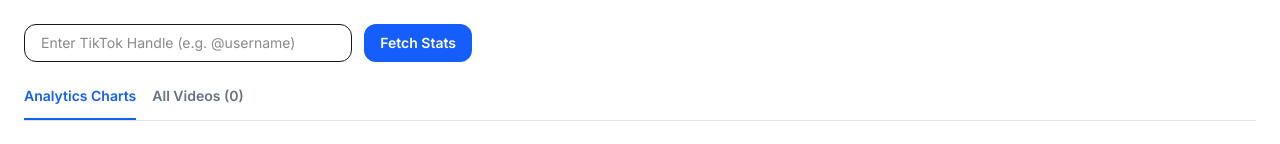
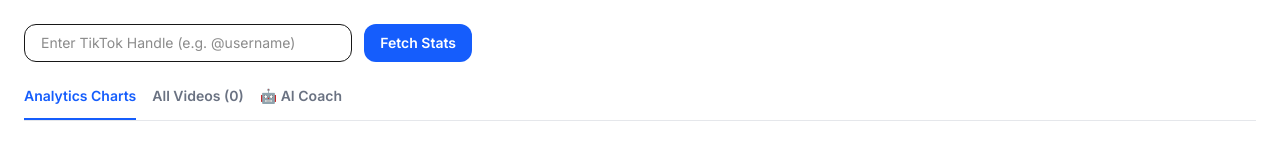
Before and after one commit to Danielmeku/tiktok-ai-coach, a Next.js app: page /dashboard in a window 1280 px wide. Shown: the top 144 px of the page. Built offline with nearby package versions, Linux system fonts and the light colour scheme.

Commit message:
Update page.tsx

```diff
--- a/app/dashboard/page.tsx
+++ b/app/dashboard/page.tsx
@@ -2,9 +2,10 @@
 
 import { useState } from "react";
 import AnalyticsView from "@/components/AnalyticsView";
+import TikTokCoachChat from "@/components/TikTokCoachChat";
 
 export default function DashboardPage() {
-  const [activeTab, setActiveTab] = useState<"videos" | "analytics">("analytics");
+  const [activeTab, setActiveTab] = useState<"videos" | "analytics" | "coach">("analytics");
   const [videos, setVideos] = useState<any[]>([]);
   const [handle, setHandle] = useState("");
   const [loading, setLoading] = useState(false);
@@ -82,12 +83,22 @@
         >
           All Videos ({videos.length})
         </button>
+        <button
+          onClick={() => setActiveTab("coach")}
+          className={`pb-3 font-semibold text-sm border-b-2 transition-colors ${
+            activeTab === "coach"
+              ? "border-blue-600 text-blue-600 dark:text-blue-400"
+              : "border-transparent text-gray-500 hover:text-gray-800"
+          }`}
+        >
+          🤖 AI Coach
+        </button>
       </div>
 
       {/* Dynamic Tab Content */}
       {activeTab === "analytics" ? (
         <AnalyticsView videos={videos} />
-      ) : (
+      ) : activeTab === "videos" ? (
         <div className="grid grid-cols-1 md:grid-cols-2 lg:grid-cols-3 gap-4">
           {videos.map((vid, index) => (
             <div key={vid.id || index} className="p-4 border dark:border-gray-800 rounded-xl bg-white dark:bg-gray-900 shadow-sm">
@@ -101,6 +112,10 @@
             </div>
           ))}
         </div>
+      ) : (
+        <div className="flex justify-center">
+          <TikTokCoachChat userAnalytics={{ handle, videoCount: videos.length, videos }} />
+        </div>
       )}
     </div>
   );
```
